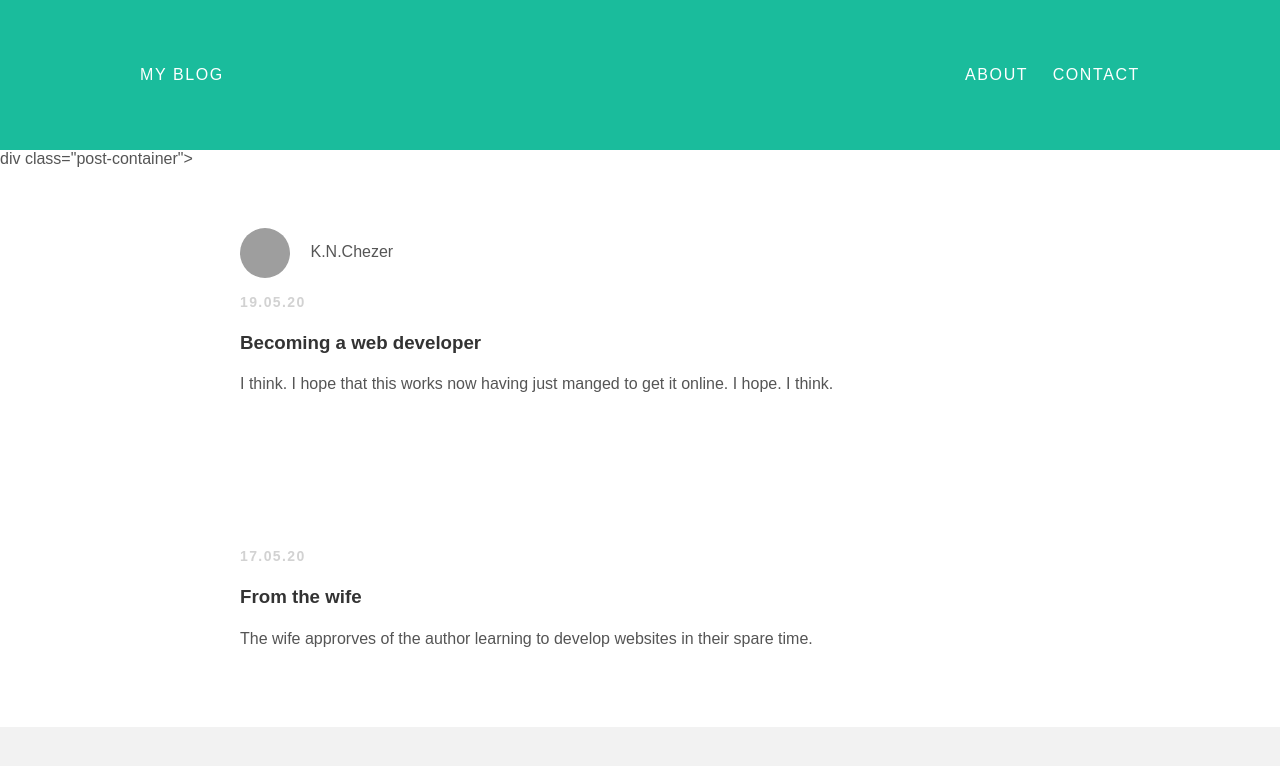
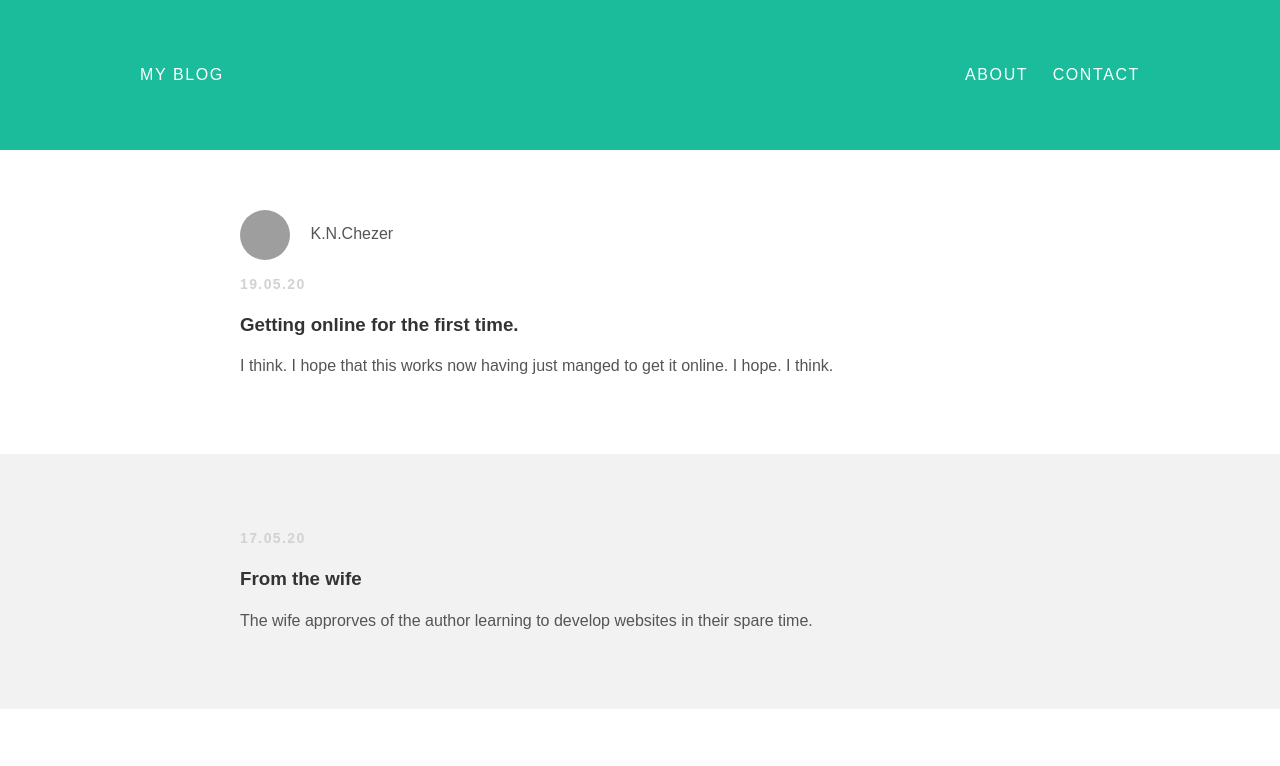
Before and after one commit to KNChezer/knchezer.github.io, a plain HTML site: page index.html in a window 1280 px wide. Shown: the top 766 px of the page. Drawn offline with Linux system fonts and the light colour scheme; grey boxes are pictures that could not be loaded; a web font is replaced by a local one.

Commit message:
Update index.html

```diff
--- a/index.html
+++ b/index.html
@@ -15,13 +15,13 @@
  </div>
    </div>
    <div id="content">
-     div class="post-container">
+     <div class="post-container">
       <div class="post">
     <div class="post-author">
       <img src="KNCHEZER.JPG">
       <span>K.N.Chezer</span>
       <p class="post-date">19.05.20</p>
-      <h3 class="post-title">Becoming a web developer</h3>
+      <h3 class="post-title">Getting online for the first time.</h3>
       <p>I think. I hope that this works now having just manged to get it online. I hope. I think.</p>
     </div>
   </div>
```
